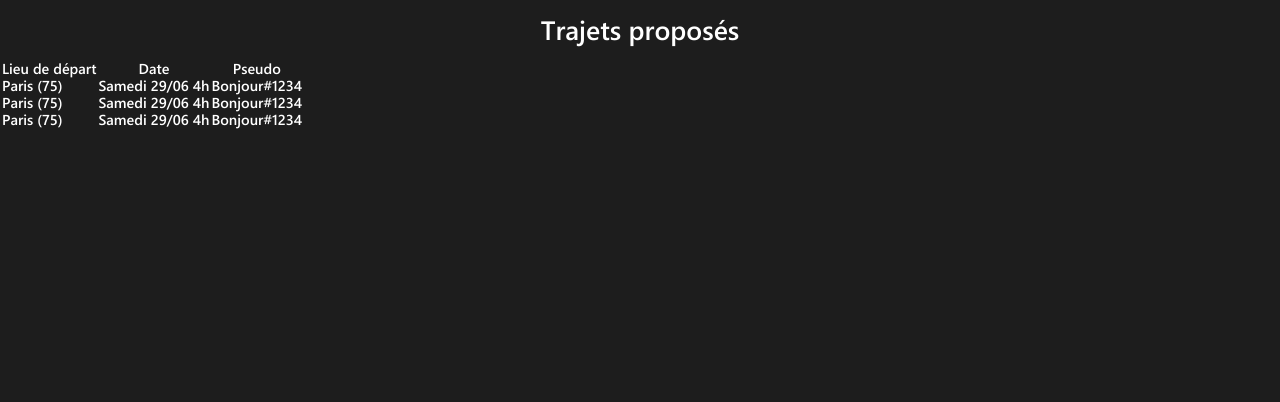
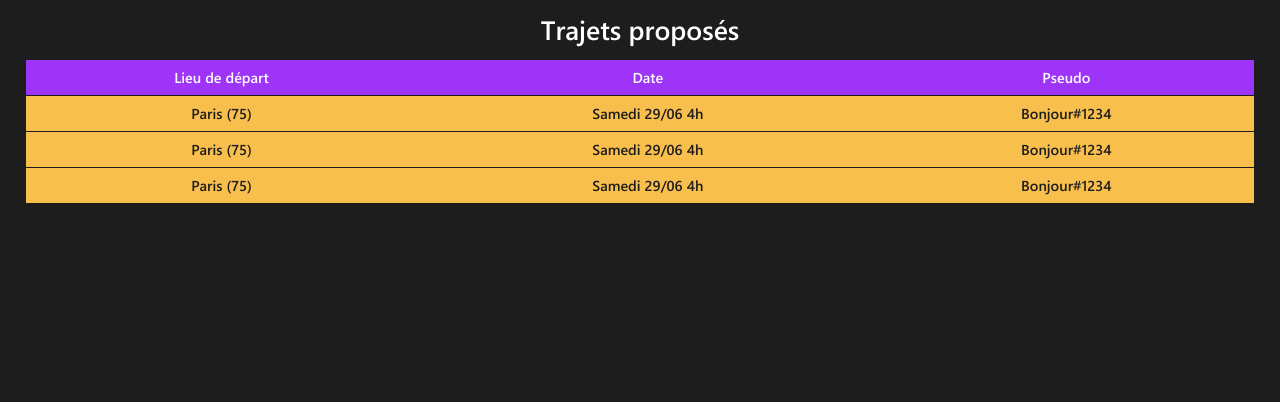
Before and after one commit to LilianLem/carpool-planner, a PHP site: page /carpool-list.html in a window 1280 px wide. Shown: the part 80-482 px from the top of the page. Run offline with PHP 8.4, Linux system fonts and the light colour scheme.

Commit message:
carpool-list.html - Ajout CSS tableau

```diff
--- a/static/css/style.css
+++ b/static/css/style.css
@@ -87,6 +87,30 @@ main h1
 	font-size: 1.75rem;
 }
 
+main table
+{
+	margin: 0 auto;
+	width: 96%;
+	text-align: center;
+	border-spacing: 0px 1px;
+}
+
+main table tr:first-child
+{
+	background-color: #9e34f7;
+}
+
+main table tr:not(:first-child)
+{
+	background-color: #f8bf4c;
+	color: #1d1d1d;
+}
+
+main table th, main table td
+{
+	padding: 10px 0;
+}
+
 footer
 {
 	display: flex;
```
